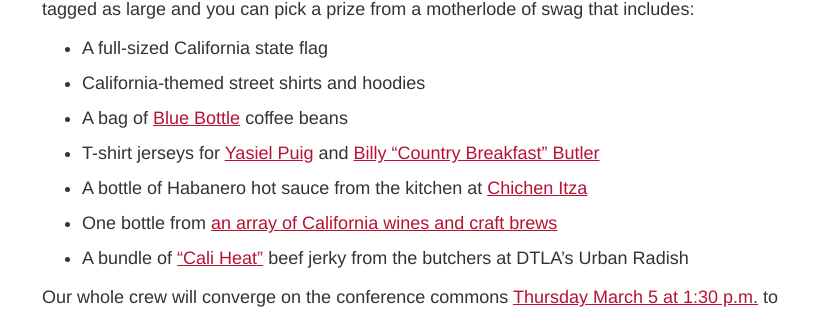
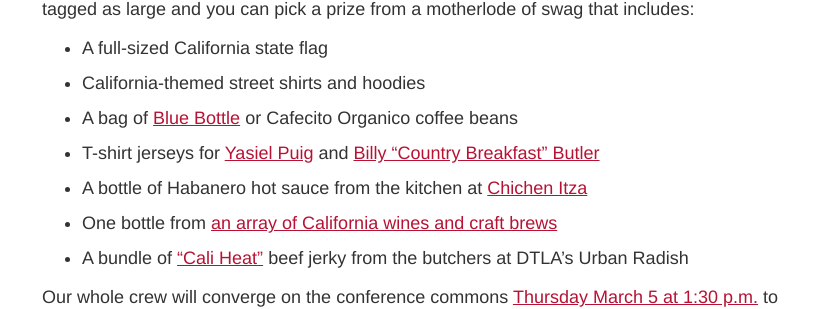
Before and after one commit to palewire/californiacivicdata.org, a Jekyll site: the page built from _posts/2015-02-26-code-rush.markdown, in a window 1280 px wide. Shown: the part 1112-1421 px from the top of the page, without its empty margins (223-1056 px from the left). Built offline with Jekyll 4.4.1, drawn with Linux system fonts in a browser that asks for light colours.

Commit message:
Cafecito Organico

```diff
--- a/_posts/2015-02-26-code-rush.markdown
+++ b/_posts/2015-02-26-code-rush.markdown
@@ -27,7 +27,7 @@
 
 * A full-sized California state flag
 * California-themed street shirts and hoodies
-* A bag of [Blue Bottle](https://bluebottlecoffee.com/) coffee beans
+* A bag of [Blue Bottle](https://bluebottlecoffee.com/) or Cafecito Organico coffee beans
 * T-shirt jerseys for [Yasiel Puig](https://www.youtube.com/watch?v=lHQ7FwJQtN8) and [Billy "Country Breakfast" Butler](http://mlbfancave.mlb.com/fancave/blog/article.jsp?content=article&content_id=97702752)
 * A bottle of Habanero hot sauce from the kitchen at [Chichen Itza](http://www.yelp.com/biz/chichen-itza-restaurant-los-angeles)
 * One bottle from [an array of California wines and craft brews](https://twitter.com/aboutaaron/status/572606754447486977)
```
